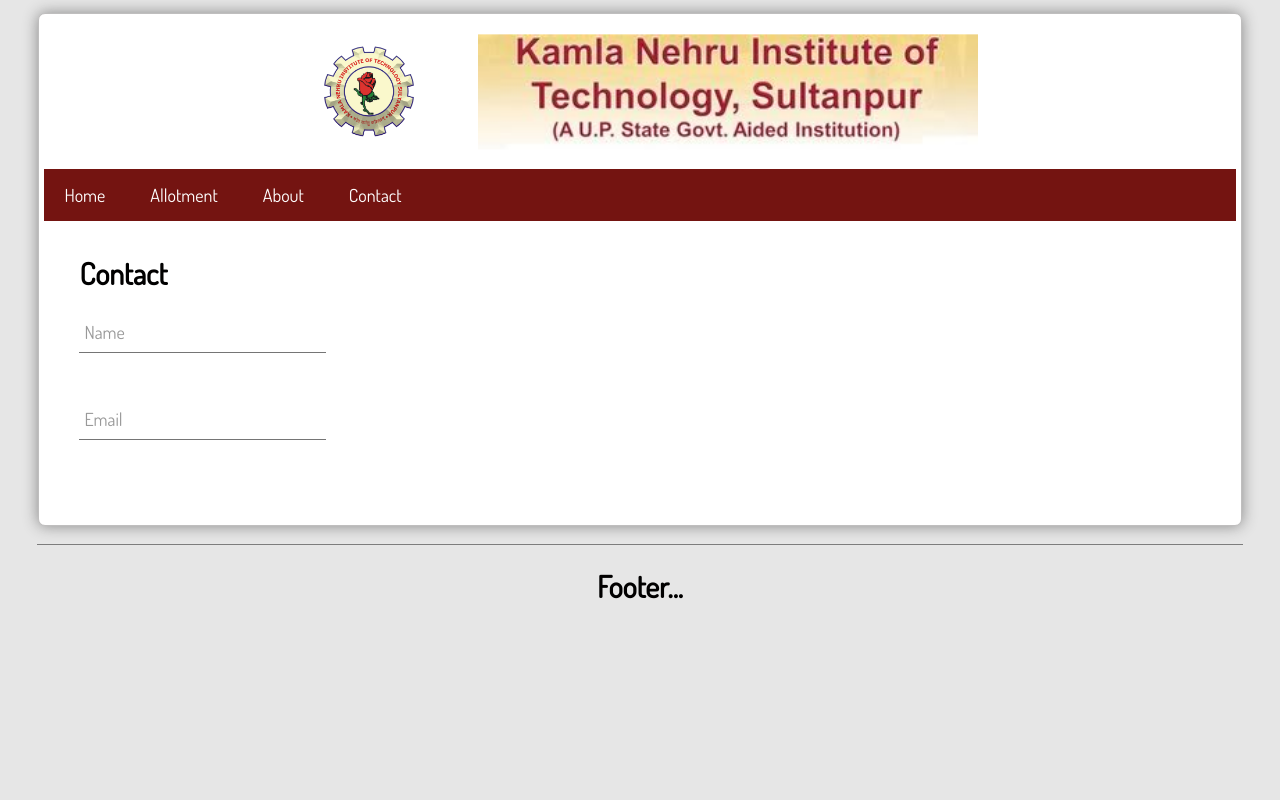
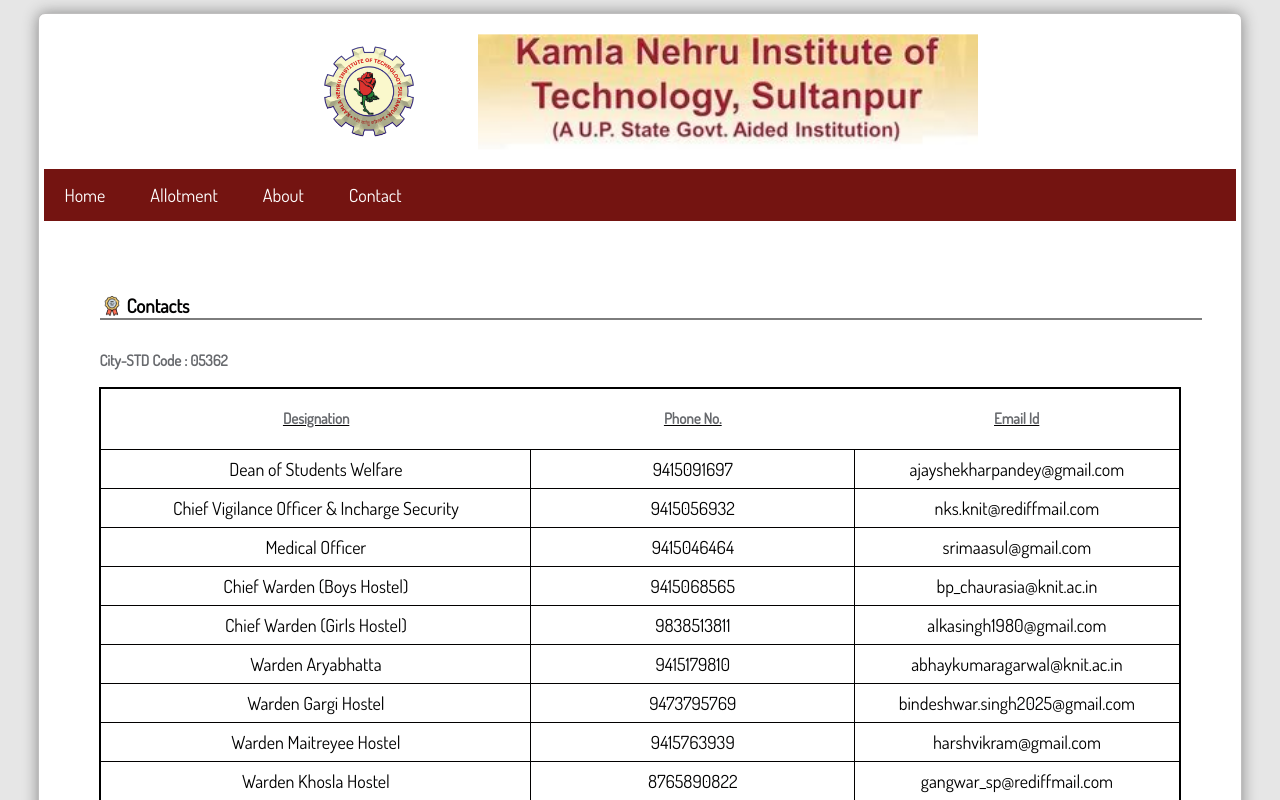
Before and after one commit to subham46/finalproject, an Angular app: page /contact in a window 1280 px wide. Shown: the top 800 px of the page. Built offline with nearby package versions, Linux system fonts and the light colour scheme.

Commit message:
Updated Contact Page

```diff
--- a/src/app/about/about.html
+++ b/src/app/about/about.html
@@ -78,9 +78,9 @@
 
     input:focus~label,
     input:valid~label {
-        top: -20px;
+        top: -13px;
         font-size: 11px;
-        color: #5264AE;
+        color: hsl(2, 75%, 26%);
     }
     /* BOTTOM BARS ================================= */
 
@@ -97,7 +97,7 @@
         width: 0;
         bottom: 1px;
         position: absolute;
-        background: #5264AE;
+        background: hsl(2, 75%, 26%);
         transition: 0.6s ease all;
         -moz-transition: 0.6s ease all;
         -webkit-transition: 0.6s ease all;
@@ -138,7 +138,7 @@
 
     @-webkit-keyframes inputHighlighter {
         from {
-            background: #5264AE;
+            background: hsl(2, 75%, 26%);
         }
         to {
             width: 0;
@@ -148,7 +148,7 @@
 
     @-moz-keyframes inputHighlighter {
         from {
-            background: #5264AE;
+            background: hsl(2, 75%, 26%);
         }
         to {
             width: 0;
@@ -158,7 +158,7 @@
 
     @keyframes inputHighlighter {
         from {
-            background: #5264AE;
+            background: hsl(2, 75%, 26%);
         }
         to {
             width: 0;
--- a/src/app/contact/contact.html
+++ b/src/app/contact/contact.html
@@ -1,127 +1,148 @@
 <style>
-    .group {
-        position: relative;
-        width: auto;
-        max-width: 300px;
-        margin-bottom: 45px;
+    hr {
+        display: block;
+        height: 10px;
+        border: 0;
+        width: 91.7%;
+        align-content: center;
+        border-top: 2px solid #7D7D7D;
+        margin-left: 1px;
+        margin-top: -20px;
+        margin-right: 1px;
+        padding: 0;
+        position: absolute;
     }
 
-    input {
-        font-size: 18px;
-        padding: 10px 10px 10px 5px;
-        display: block;
-        width: auto;
-        max-width: 300px;
-        border: none;
-        border-bottom: 1px solid #757575;
+    .t1 {
+        display: -webkit-flex;
+        display: flex;
+        -webkit-flex-wrap: wrap;
+        flex-wrap: wrap;
+        width: 100%;
+        position: relative;
+        margin-bottom: 3px;
+        -webkit-align-content: center;
+        align-content: center;
     }
 
-    input:focus {
-        outline: none;
+    .t2 {
+        border-collapse: collapse;
+        border-spacing: 0.5rem;
+        table-layout: fixed;
+        position: relative;
+        width: 100%;
+        margin: auto;
+        border: 2px solid black;
+        align-content: center;
     }
 
-    label {
-        color: #999;
-        font-size: 18px;
-        font-weight: normal;
-        position: absolute;
-        pointer-events: none;
-        left: 5px;
-        top: 10px;
-        transition: 0.2s ease all;
-    }
-    /* active state */
-
-    input:focus~label,
-    input:valid~label {
-        top: -20px;
-        font-size: 14px;
-        color: hsl(2, 75%, 26%);
+    .t2 td {
+        text-align: center;
+        border: solid thin;
+        padding: 0.5rem 2rem;
+        white-space: nowrap;
+        /*border-style: none solid; */
+        vertical-align: top;
     }
 
-    .bar {
-        position: relative;
-        display: block;
-        width: 100%;
+    .t2 th {
+        text-decoration: underline;
+        font-weight: normal;
+        padding: 0.2em;
+        vertical-align: middle;
+        text-align: center;
     }
 
-    .bar:before,
-    .bar:after {
-        content: '';
-        height: 2px;
-        width: 0;
-        bottom: 1px;
-        position: absolute;
-        background: hsl(2, 75%, 26%);
-        transition: 0.5s ease all;
+    h3 {
+        font-size: 15px;
+        color: #67696d;
     }
 
-    .bar:before {
-        left: 50%;
-    }
-
-    .bar:after {
-        right: 50%;
-    }
-    /* active state */
-
-    input:focus~.bar:before,
-    input:focus~.bar:after {
-        width: 50%;
-    }
-
-    .highlight {
-        position: absolute;
-        height: 60%;
-        width: 100px;
-        top: 25%;
-        left: 0;
-        pointer-events: none;
-        opacity: 0.1;
-    }
-    /* active state */
-
-    input:focus~.highlight {
-        animation: inputHighlighter 1.3s ease;
-    }
-    /* ANIMATIONS ================ */
-
-    @keyframes inputHighlighter {
-        from {
-            background: hsl(2, 75%, 26%);
-        }
-        to {
-            width: auto;
-            background: transparent;
-        }
-    }
-
-    input:focus~label,
-    input:valid~label {
-        top: -120px;
-        font-size: 14px;
-        color: hsl(2, 75%, 26%);
+    h2 {
+        font-size: 19px;
+        color: #010000;
     }
 </style>
 <section class="main">
-    <h1>Contact</h1>
-    <div class="content">
-        <form>
+    <table class="t1">
+        <tr>
+            <th>
+                <img width="20" height="20" align="left" src="../../assets/graphics/title.png" alt="Title" />
+            </th>
+            <th align="left">
+                <h2>Contacts</h2>
+            </th>
+        </tr>
+    </table>
+    <hr/>
+    <h3>City-STD Code : 05362</h3>
+    <table class="t2">
+        <tr>
+            <th width="40%">
+                <h3>Designation</h3>
+            </th>
+            <th width="30%">
+                <h3>Phone No.</h3>
+            </th>
+            <th width="30%">
+                <h3>Email Id</h3>
+            </th>
+        </tr>
+        <tr>
+            <td>Dean of Students Welfare</td>
+            <td>9415091697</td>
+            <td>ajayshekharpandey@gmail.com</td>
+        </tr>
+        <tr>
+            <td>Chief Vigilance Officer &amp; Incharge Security</td>
+            <td>9415056932</td>
+            <td>nks.knit@rediffmail.com</td>
+        </tr>
+        <tr>
+            <td>Medical Officer</td>
+            <td>9415046464</td>
+            <td>srimaasul@gmail.com</td>
+        </tr>
+        <tr>
+            <td>Chief Warden (Boys Hostel)</td>
+            <td>9415068565</td>
+            <td>bp_chaurasia@knit.ac.in</td>
+        </tr>
+        <tr>
+            <td>Chief Warden (Girls Hostel)</td>
+            <td>9838513811</td>
+            <td> alkasingh1980@gmail.com</td>
+        </tr>
+        <tr>
+            <td>Warden Aryabhatta</td>
+            <td>9415179810</td>
+            <td>abhaykumaragarwal@knit.ac.in</td>
+        </tr>
+        <tr>
+            <td> Warden Gargi Hostel</td>
+            <td>9473795769</td>
+            <td>bindeshwar.singh2025@gmail.com</td>
+        </tr>
+        <tr>
+            <td>Warden Maitreyee Hostel</td>
+            <td>9415763939</td>
+            <td>harshvikram@gmail.com</td>
+        </tr>
+        <tr>
+            <td>Warden Khosla Hostel</td>
+            <td>8765890822</td>
+            <td> gangwar_sp@rediffmail.com</td>
+        </tr>
+        <tr>
+            <td>Warden VS Hostel</td>
+            <td>9307448592</td>
+            <td>akhileshkumarchauhan@knit.ac.in</td>
+        </tr>
+        <tr>
+            <td>Warden New Hostel</td>
+            <td>9415077351</td>
+            <td>samir@knit.ac.in</td>
+        </tr>
 
-            <div class="group">
-                <label>Name</label>
-                <input type="text" required>
-                <span class="highlight"></span>
-                <span class="bar"></span>
-            </div>
-
-            <div class="group">
-                <label>Email</label>
-                <input type="text" required>
-                <span class="highlight"></span>
-                <span class="bar"></span>
-            </div>
-
-        </form>
-    </div>
+    </table>
 </section>
--- a/src/app/header/header.html
+++ b/src/app/header/header.html
@@ -15,3 +15,4 @@
             </th>
         </tr>
     </table>
+</div>
--- a/src/styles.css
+++ b/src/styles.css
@@ -15,7 +15,7 @@ body {
 
 h1 {
     font-weight: 700;
-    font-size: 30px;
+    font-size: 20px;
     line-height: 35px;
     color: #010000;
     margin: 0 0 20px 0;
@@ -115,8 +115,11 @@ app-nav ul li a:hover {
 
 #container .main {
     display: inline-block;
-    margin: 35px 0;
-    padding: 0 35px;
+    margin-top: 35px;
+    margin-bottom: 35px;
+    margin-left: 35px;
+    margin-right: 35px;
+    padding: 20px 20px;
 }
 
 hr {
```
Also changed, not shown: src/assets/graphics/title.png (added).
